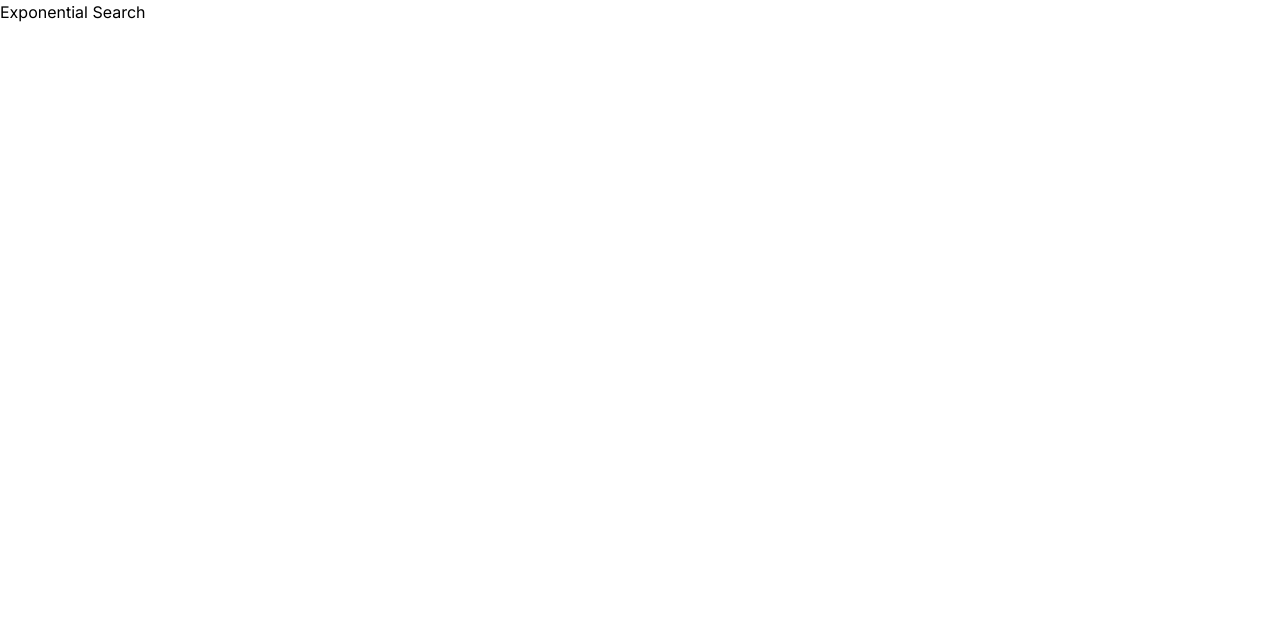
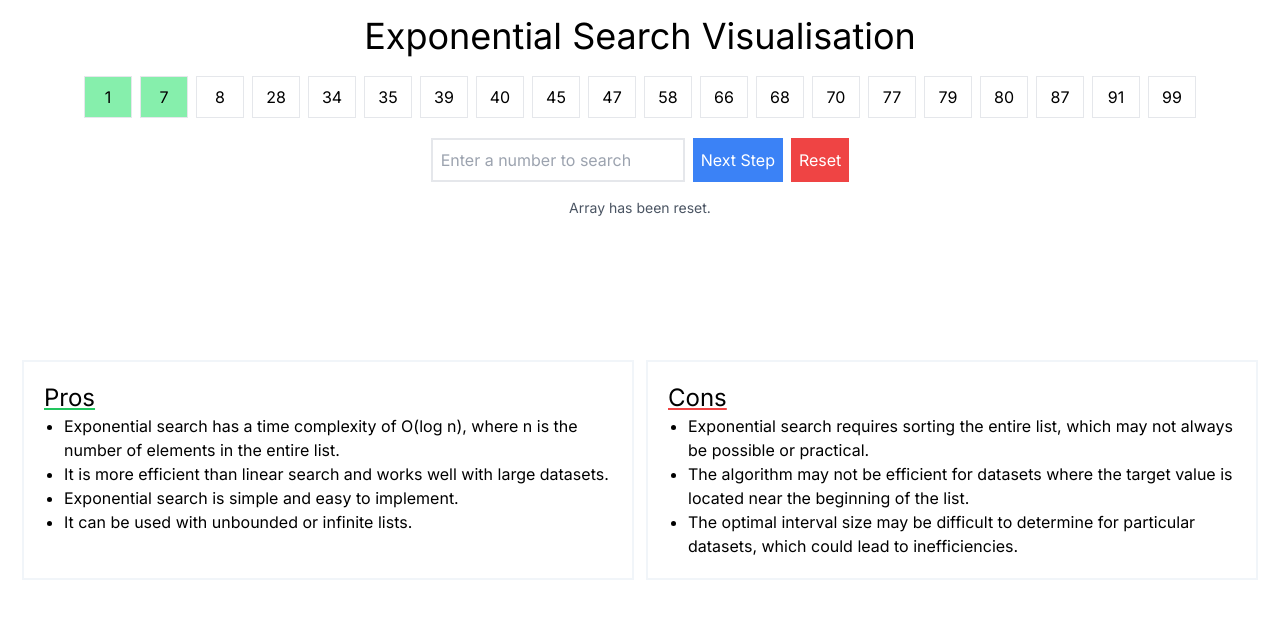
Before and after one commit to hybrid1ze/search-sort-visualiser, a Next.js app in the folder search-sort-visualiser/: page /search/ExponentialSearch in a window 1280 px wide. Shown: the top 618 px of the page. Built offline with nearby package versions, Linux system fonts and the light colour scheme.

Commit message:
Refactor ExponentialSearch page component

```diff
--- a/search-sort-visualiser/src/app/search/ExponentialSearch/page.tsx
+++ b/search-sort-visualiser/src/app/search/ExponentialSearch/page.tsx
@@ -1,7 +1,175 @@
-export default function ExponentialSearch() {
-    return (
-        <div>
-            <h1>Exponential Search</h1>
+"use client";
+import React, { useState, useEffect } from "react";
+
+const generateSortedArray = (size: number, max: number): number[] =>
+  Array.from({ length: size }, () => Math.floor(Math.random() * max)).sort(
+    (a, b) => a - b
+  );
+
+const ExponentialSearchVisualization = () => {
+  const [array, setArray] = useState<number[]>(generateSortedArray(20, 100));
+  const [target, setTarget] = useState<number | null>(null);
+  const [bounds, setBounds] = useState<{ lower: number; upper: number }>({
+    lower: 0,
+    upper: 1,
+  });
+  const [isFound, setIsFound] = useState<boolean | null>(null);
+  const [tooltip, setTooltip] = useState<string>("");
+
+  useEffect(() => {
+    resetSearch();
+  }, []);
+
+  const resetSearch = () => {
+    setArray(generateSortedArray(20, 100));
+    setBounds({ lower: 0, upper: 1 });
+    setIsFound(null);
+    setTarget(null);
+    setTooltip("Array has been reset.");
+  };
+
+  const exponentialSearchStep = () => {
+    if (target === null) {
+      setTooltip("No target number specified.");
+      return;
+    }
+
+    if (bounds.upper < array.length && array[bounds.upper] < target) {
+      const newUpper = Math.min(bounds.upper * 2, array.length);
+      setBounds({ lower: bounds.upper, upper: newUpper });
+      setTooltip(
+        `Expanding search range to indices ${bounds.upper} to ${newUpper}.`
+      );
+    } else {
+      const result = binarySearch(
+        array,
+        target,
+        bounds.lower,
+        Math.min(bounds.upper, array.length - 1)
+      );
+      setIsFound(result !== -1);
+      if (result !== -1) {
+        // Update bounds to only include the found element
+        setBounds({ lower: result, upper: result });
+        setTooltip(`Element found at index ${result}.`);
+      } else {
+        setTooltip("Element not found.");
+      }
+    }
+  };
+
+  const binarySearch = (
+    arr: number[],
+    x: number,
+    start: number,
+    end: number
+  ): number => {
+    if (start > end) return -1;
+    const mid = Math.floor((start + end) / 2);
+    if (arr[mid] === x) return mid;
+    if (arr[mid] > x) return binarySearch(arr, x, start, mid - 1);
+    return binarySearch(arr, x, mid + 1, end);
+  };
+
+  return (
+    <div className="p-4">
+      <div className="flex justify-center text-4xl">
+        <h1>Exponential Search Visualisation</h1>
+      </div>
+      <div className="mt-4 flex justify-center">
+        {array.map((value, index) => (
+          <span
+            key={index}
+            className={`inline-block m-1 p-2 border w-12 text-center
+                        ${
+                          index >= bounds.lower && index <= bounds.upper
+                            ? "bg-green-300"
+                            : ""
+                        }
+                        ${
+                          isFound === true &&
+                          index ===
+                            binarySearch(
+                              array,
+                              target!,
+                              bounds.lower,
+                              bounds.upper
+                            )
+                            ? "bg-blue-500"
+                            : ""
+                        }
+                        ${isFound === false ? "opacity-50" : "opacity-100"}`}
+          >
+            {value}
+          </span>
+        ))}
+      </div>
+      {isFound !== null && (
+        <div className="mt-4 mb-4 flex justify-center">
+          {isFound ? "Element found!" : "Element not found."}
         </div>
-    )
-}
+      )}
+      <div className="mt-4 mb-4 flex justify-center">
+        <input
+          type="number"
+          className="border-2 border-gray-200 p-2"
+          placeholder="Enter a number to search"
+          value={target !== null ? target : ""}
+          onChange={(e) => setTarget(parseInt(e.target.value, 10))}
+        />
+        <button
+          onClick={exponentialSearchStep}
+          className="bg-blue-500 text-white p-2 ml-2"
+        >
+          Next Step
+        </button>
+        <button
+          onClick={resetSearch}
+          className="bg-red-500 text-white p-2 ml-2"
+        >
+          Reset
+        </button>
+      </div>
+      <div className="mt-4 mb-4 flex justify-center">
+        <span className="text-sm text-gray-600">{tooltip}</span>
+      </div>
+
+      <div className="grid grid-cols-2 gap-4 pt-32 px-2">
+        <div className="outline outline-2 outline-slate-100 p-5">
+          <span className="underline decoration-green-500 text-2xl">Pros</span>
+          <ul className="list-disc pl-5">
+            <li>
+              Exponential search has a time complexity of O(log n), where n is
+              the number of elements in the entire list.
+            </li>
+            <li>
+              It is more efficient than linear search and works well with large
+              datasets.
+            </li>
+            <li>Exponential search is simple and easy to implement.</li>
+            <li>It can be used with unbounded or infinite lists.</li>
+          </ul>
+        </div>
+        <div className="outline outline-2 outline-slate-100 p-5">
+          <span className="underline decoration-red-500 text-2xl">Cons</span>
+          <ul className="list-disc pl-5">
+            <li>
+              Exponential search requires sorting the entire list, which may not
+              always be possible or practical.
+            </li>
+            <li>
+              The algorithm may not be efficient for datasets where the target
+              value is located near the beginning of the list.
+            </li>
+            <li>
+              The optimal interval size may be difficult to determine for
+              particular datasets, which could lead to inefficiencies.
+            </li>
+          </ul>
+        </div>
+      </div>
+    </div>
+  );
+};
+
+export default ExponentialSearchVisualization;
```
